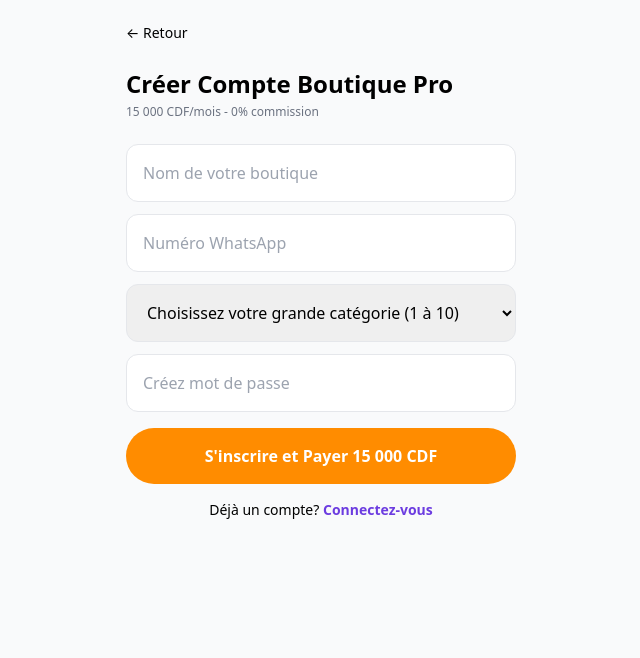
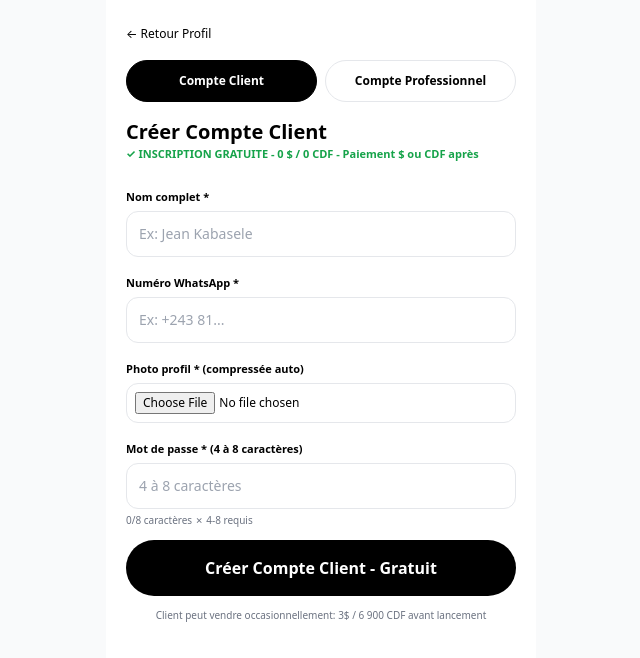
Before and after one commit to kongolokelvin47-cmd/Wenze-pwa, a Next.js app: page /inscription in a window 1280 px wide. Shown: the top 658 px of the page, without its empty margins (319-959 px from the left). Built offline with nearby package versions, Linux system fonts and the light colour scheme.

Commit message:
Refactor Inscription component with profession options

```diff
--- a/app/inscription/page.tsx
+++ b/app/inscription/page.tsx
@@ -1,21 +1,214 @@
 "use client";
+import { useState } from "react";
+import { useSearchParams, useRouter } from "next/navigation";
 import Link from "next/link";
-const cats = ["Commerce","Beauté","Construction","Immobilier","Agriculture","Transport","Restauration","Informatique","Santé & Éducation","Services Domicile"];
+
+const PROFESSIONS = [
+  // Pro petits services - 5$ / 11 500 CDF
+  "Vendeur boutique", "Mécanicien", "Salon de coiffure", "Électricien",
+  "Plombier", "Menuisier", "Tailleur", "Photographe", "Restaurateur", "Autres petits services",
+  // Grossiste grande échelle - 25$ / 57 500 CDF
+  "Grossiste / Dépôt B2B", "Agriculteur", "Entreprise", "Grande échelle / Usine"
+];
+
 export default function Inscription() {
+  const params = useSearchParams();
+  const router = useRouter();
+  const initialType = params.get("type") === "pro" ? "pro" : "client";
+  const [type, setType] = useState<"client"|"pro">(initialType as any);
+  const [loading, setLoading] = useState(false);
+  const [form, setForm] = useState({
+    nom: "",
+    whatsapp: "",
+    profession: "",
+    adresse: "",
+    password: "",
+    photo: ""
+  });
+  const [preview, setPreview] = useState("");
+
+  const compressPhoto = (file: File): Promise<string> => {
+    return new Promise((res) => {
+      const reader = new FileReader();
+      reader.onload = (e) => {
+        const img = new Image();
+        img.onload = () => {
+          const canvas = document.createElement("canvas");
+          const MAX = 400;
+          let w = img.width, h = img.height;
+          if (w > h) { if (w > MAX) { h *= MAX / w; w = MAX; } }
+          else { if (h > MAX) { w *= MAX / h; h = MAX; } }
+          canvas.width = w; canvas.height = h;
+          const ctx = canvas.getContext("2d");
+          ctx?.drawImage(img, 0, 0, w, h);
+          res(canvas.toDataURL("image/jpeg", 0.6)); // compressé 60%
+        };
+        img.src = e.target?.result as string;
+      };
+      reader.readAsDataURL(file);
+    });
+  };
+
+  const handlePhoto = async (e: any) => {
+    const file = e.target.files?.[0];
+    if (!file) return;
+    if (file.size > 5 * 1024 * 1024) { alert("Photo trop lourde, max 5MB"); return; }
+    const b64 = await compressPhoto(file);
+    setForm({ ...form, photo: b64 });
+    setPreview(b64);
+  };
+
+  const handleSubmit = async (e: any) => {
+    e.preventDefault();
+
+    // Validation mot de passe 4 à 8 caractères
+    if (form.password.length < 4 || form.password.length > 8) {
+      alert("Mot de passe doit être entre 4 et 8 caractères");
+      return;
+    }
+    if (!form.nom || !form.whatsapp) {
+      alert("Nom complet et WhatsApp obligatoires");
+      return;
+    }
+    if (type === "pro" && !form.profession) {
+      alert("Choisissez votre profession");
+      return;
+    }
+    if (!form.photo) {
+      alert("Photo de profil obligatoire (sera compressée automatiquement)");
+      return;
+    }
+
+    setLoading(true);
+
+    // Détermine tarif selon profession
+    const isGrossiste = ["Grossiste / Dépôt B2B", "Agriculteur", "Entreprise", "Grande échelle / Usine"].includes(form.profession);
+    const userData = {
+      nom: form.nom,
+      whatsapp: form.whatsapp,
+      profession: type === "pro" ? form.profession : "Client / Acheteur",
+      adresse: form.adresse || "",
+      photo: form.photo,
+      type: type === "client" ? "client" : isGrossiste ? "grossiste" : "pro",
+      categorie: form.profession || "Client",
+      abonnement: type === "client"
+        ? "Client Gratuit - 0 $ / 0 CDF - Peut vendre occasionnellement 3$ / 6 900 CDF avant lancement"
+        : isGrossiste
+        ? "Grossiste 25 $ / 57 500 CDF / mois - Grande échelle - Dès paiement activation immédiate - Non-paiement retour Freemium"
+        : "Pro 5 $ / 11 500 CDF / mois - Petits services - Dès paiement activation immédiate - Non-paiement retour Freemium",
+      annoncesLimite: type === "client" ? 0 : type === "pro" && !isGrossiste ? 9999 : isGrossiste ? 9999 : 3,
+      date: new Date().toISOString(),
+      freemiumCount: 0
+    };
+
+    localStorage.setItem("wenze_user", JSON.stringify(userData));
+    localStorage.setItem("wenze_annonces", "0");
+
+    setTimeout(() => {
+      setLoading(false);
+      router.push("/profil");
+    }, 600);
+  };
+
   return (
-    <div className="max-w-[430px] mx-auto min-h-screen p-5">
-      <Link href="/profil" className="text-sm">← Retour</Link>
-      <h1 className="text-2xl font-black mt-6">Créer Compte Boutique Pro</h1>
-      <p className="text-xs text-gray-500 mt-1">15 000 CDF/mois - 0% commission</p>
-      <input placeholder="Nom de votre boutique" className="w-full border p-4 rounded-xl mt-6" />
-      <input placeholder="Numéro WhatsApp" className="w-full border p-4 rounded-xl mt-3" />
-      <select className="w-full border p-4 rounded-xl mt-3">
-        <option>Choisissez votre grande catégorie (1 à 10)</option>
-        {cats.map(c=><option key={c}>{c}</option>)}
-      </select>
-      <input type="password" placeholder="Créez mot de passe" className="w-full border p-4 rounded-xl mt-3" />
-      <button className="w-full bg-[#FF8C00] text-white p-4 rounded-full font-bold mt-4">S'inscrire et Payer 15 000 CDF</button>
-      <p className="text-center text-sm mt-4">Déjà un compte? <Link href="/connexion" className="text-[#6C3CE0] font-bold">Connectez-vous</Link></p>
+    <div className="max-w-[430px] mx-auto min-h-screen bg-white p-5">
+      <Link href="/profil" className="text-xs">← Retour Profil</Link>
+
+      <div className="flex gap-2 mt-4">
+        <button onClick={() => setType("client")} className={`flex-1 p-3 rounded-full text-xs font-bold border ${type === "client" ? "bg-black text-white border-black" : "bg-white"}`}>
+          Compte Client
+        </button>
+        <button onClick={() => setType("pro")} className={`flex-1 p-3 rounded-full text-xs font-bold border ${type === "pro" ? "bg-[#6C3CE0] text-white border-[#6C3CE0]" : "bg-white"}`}>
+          Compte Professionnel
+        </button>
+      </div>
+
+      <h1 className="text-xl font-black mt-4">
+        {type === "client" ? "Créer Compte Client" : "Créer Compte Professionnel"}
+      </h1>
+      <p className="text-[11px] text-green-600 font-bold">✓ INSCRIPTION GRATUITE - 0 $ / 0 CDF - Paiement $ ou CDF après</p>
+
+      <form onSubmit={handleSubmit} className="mt-5 space-y-3">
+        {/* NOM COMPLET - LES DEUX */}
+        <div>
+          <label className="text-[11px] font-bold">Nom complet *</label>
+          <input required placeholder="Ex: Jean Kabasele" value={form.nom} onChange={e => setForm({ ...form, nom: e.target.value })} className="w-full border p-3 rounded-xl text-sm mt-1" />
+        </div>
+
+        {/* WHATSAPP - CLIENT SEULEMENT */}
+        {type === "client" && (
+          <div>
+            <label className="text-[11px] font-bold">Numéro WhatsApp *</label>
+            <input required placeholder="Ex: +243 81..." value={form.whatsapp} onChange={e => setForm({ ...form, whatsapp: e.target.value })} className="w-full border p-3 rounded-xl text-sm mt-1" />
+          </div>
+        )}
+
+        {/* WHATSAPP - PRO AUSSI MAIS ON GARDE MÊME CHAMP */}
+        {type === "pro" && (
+          <div>
+            <label className="text-[11px] font-bold">Numéro WhatsApp *</label>
+            <input required placeholder="Numéro WhatsApp" value={form.whatsapp} onChange={e => setForm({ ...form, whatsapp: e.target.value })} className="w-full border p-3 rounded-xl text-sm mt-1" />
+          </div>
+        )}
+
+        {/* PROFESSION - PRO SEULEMENT */}
+        {type === "pro" && (
+          <div>
+            <label className="text-[11px] font-bold">Profession *</label>
+            <select required value={form.profession} onChange={e => setForm({ ...form, profession: e.target.value })} className="w-full border p-3 rounded-xl text-sm mt-1 bg-gray-50">
+              <option value="">Choisissez votre profession</option>
+              <optgroup label="Petits services - 5$ / 11 500 CDF / mois">
+                {PROFESSIONS.slice(0, 10).map(p => <option key={p} value={p}>{p}</option>)}
+              </optgroup>
+              <optgroup label="Grande échelle - 25$ / 57 500 CDF / mois">
+                {PROFESSIONS.slice(10).map(p => <option key={p} value={p}>{p}</option>)}
+              </optgroup>
+            </select>
+            <p className="text-[10px] text-gray-500 mt-1">
+              {form.profession && ["Grossiste / Dépôt B2B", "Agriculteur", "Entreprise", "Grande échelle / Usine"].includes(form.profession)
+                ? "→ Tarif Grossiste: 25 $ / 57 500 CDF / mois"
+                : form.profession ? "→ Tarif Pro: 5 $ / 11 500 CDF / mois" : ""}
+            </p>
+          </div>
+        )}
+
+        {/* ADRESSE PHYSIQUE FACULTATIF - PRO SEULEMENT */}
+        {type === "pro" && (
+          <div>
+            <label className="text-[11px] font-bold">Adresse physique <span className="font-normal text-gray-400">(facultatif)</span></label>
+            <input placeholder="Ex: Av. Lumumba 12, Kinshasa" value={form.adresse} onChange={e => setForm({ ...form, adresse: e.target.value })} className="w-full border p-3 rounded-xl text-sm mt-1" />
+          </div>
+        )}
+
+        {/* PHOTO PROFIL COMPRESSÉ - LES DEUX */}
+        <div>
+          <label className="text-[11px] font-bold">Photo profil * (compressée auto)</label>
+          <input type="file" accept="image/*" required={!form.photo} onChange={handlePhoto} className="w-full text-xs mt-1 border p-2 rounded-xl" />
+          {preview && (
+            <div className="mt-2 flex items-center gap-2">
+              <img src={preview} className="w-16 h-16 rounded-full object-cover border" />
+              <p className="text-[10px] text-green-600">✓ Photo compressée - Prête</p>
+            </div>
+          )}
+        </div>
+
+        {/* MOT DE PASSE 4 À 8 CARACTÈRES - LES DEUX */}
+        <div>
+          <label className="text-[11px] font-bold">Mot de passe * (4 à 8 caractères)</label>
+          <input required type="password" minLength={4} maxLength={8} placeholder="4 à 8 caractères" value={form.password} onChange={e => setForm({ ...form, password: e.target.value })} className="w-full border p-3 rounded-xl text-sm mt-1" />
+          <p className="text-[10px] text-gray-500 mt-1">{form.password.length}/8 caractères {form.password.length>=4 && form.password.length<=8 ? "✓ Valide" : "✗ 4-8 requis"}</p>
+        </div>
+
+        <button disabled={loading} type="submit" className={`w-full p-4 rounded-full font-bold text-white mt-2 ${type === "pro" ? "bg-[#6C3CE0]" : "bg-black"} ${loading ? "opacity-50" : ""}`}>
+          {loading ? "Création..." : type === "client" ? "Créer Compte Client - Gratuit" : "Créer Compte Pro - Gratuit"}
+        </button>
+
+        <p className="text-center text-[10px] text-gray-500 mt-2">
+          {type === "client"
+            ? "Client peut vendre occasionnellement: 3$ / 6 900 CDF avant lancement"
+            : "Après inscription gratuite: Pro 5$ / 11 500 CDF ou Grossiste 25$ / 57 500 CDF. Non-paiement = retour Freemium (3 annonces). Paiement = activation immédiate."}
+        </p>
+      </form>
     </div>
   )
-}
+            }
```
